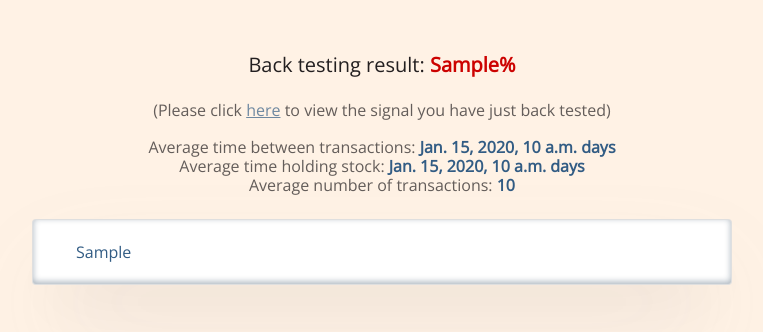
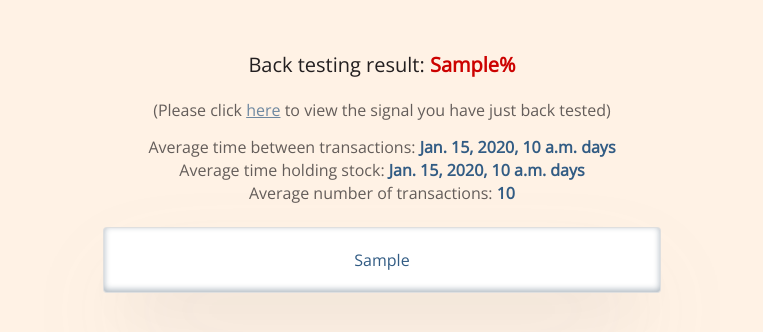
Before and after one commit to ahsamt/MyStockScreener, a Django app: template stock_screener/templates/stock_screener/backtester.html in a window 1280 px wide. Shown: the part 61-393 px from the top of the page, without its empty margins (258-1021 px from the left). Run offline with Django 4.2, Linux system fonts and the light colour scheme; the template is opened without the code that fills it: most values are stand-ins (such as "Sample title", 1, 10 or a date in 2020); some libraries are stand-ins or nearby versions.

Commit message:
backtesting result table centered for smaller screens

```diff
--- a/stock_screener/static/stock_screener/styles.css
+++ b/stock_screener/static/stock_screener/styles.css
@@ -365,7 +365,9 @@ li > .nav-link {
 #outcome_card {
   display: block;
   margin: 0 auto;
-  width: 700px;
+
+
+
 }
 
 #result-table {
@@ -427,6 +429,8 @@ li > .nav-link {
 
 }
 
+
+
 @media (max-width: 991px) {
   body {
     font-size: 14px;
@@ -438,4 +442,5 @@ li > .nav-link {
     text-align: center;
     width: 300px;
   }
+
 }
--- a/stock_screener/templates/stock_screener/backtester.html
+++ b/stock_screener/templates/stock_screener/backtester.html
@@ -195,11 +195,11 @@
                     {% endif %}
 
                     {%  if overallAverageTimeHoldingStock %}
-                        <h5 class="ind-backtest-info centre"><span class = "grey">Average time holding stock: </span><strong class="blue">{{ overallAverageTimeHoldingStock }} days</strong></h5>
+                        <h5 class="ind-backtest-info centre mt-1"><span class = "grey">Average time holding stock: </span><strong class="blue">{{ overallAverageTimeHoldingStock }} days</strong></h5>
                     {% endif %}
 
                     {%  if averageNumberOfTransactions %}
-                        <h5 class="ind-backtest-info centre"><span class = "grey">Average number of transactions: </span><strong class="blue">{{ averageNumberOfTransactions }}</strong></h5>
+                        <h5 class="ind-backtest-info centre mt-1"><span class = "grey">Average number of transactions: </span><strong class="blue">{{ averageNumberOfTransactions }}</strong></h5>
                     {% endif %}
 
 
@@ -211,10 +211,12 @@
 
 
 
-                    <div class="stock_info card mb-4" id="outcome_card">
+                    <div class="stock_info card mb-4 col-lg-6" id="outcome_card">
                         <div class="card-body">
+                            <div class="col d-flex justify-content-center">
 
-                            {{ htmlJointTable | safe }}
+                                {{ htmlJointTable | safe }}
+                            </div>
                         </div>
                     </div>
                 </div>
--- a/stock_screener/templates/stock_screener/child_templates/ind_backtest.html
+++ b/stock_screener/templates/stock_screener/child_templates/ind_backtest.html
@@ -4,7 +4,7 @@
                 <h5 class="ind-backtest-info ms-3"><span class = "grey">Backtesting outcome: </span><strong>{{ item.result }}%</strong></h5>
             {%  endif %}
             {% if item.finalAmount %}
-                <h5 class="ind-backtest-info ms-3"><span class = "grey">Final amount (fees deducted): </span><strong>{{ item.finalAmount }}</strong></h5>
+                <h5 class="ind-backtest-info ms-3"><span class = "grey">Final amount (transaction fees deducted): </span><strong>{{ item.finalAmount }} USD</strong></h5>
             {%  endif %}
             {% if item.numTransactions %}
                 <h5 class="ind-backtest-info ms-3"><span class = "grey">Number of transactions: </span><strong>{{ item.numTransactions }}</strong></h5>
--- a/stock_screener/templates/stock_screener/graph.html
+++ b/stock_screener/templates/stock_screener/graph.html
@@ -12,7 +12,7 @@
             {% else %}
                 <h1 class="centre">Signal Graphs ({{ ticker }})</h1>
             {% endif %}
-            <h5 class="grey centre ms-5 me-5">This page has been opened in a new tab. Simply close it to get back to your watchlist</h5>
+            <h5 class="grey centre ms-5 me-5">This page has been opened in a new tab. Simply close it to get back to your watchlist.</h5>
             <div class="row mt-5 ms-5 me-5">
                 <div class="col d-flex align-items-center justify-content-center">
                     {{ graph1 | safe }}
```
Also changed, not shown: stock_screener/views.py (+21 -23 lines), db.sqlite3.
